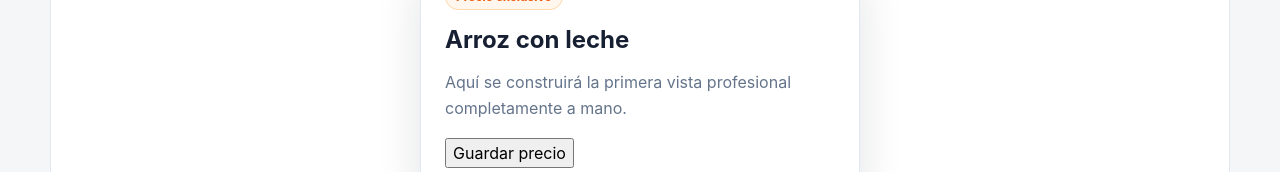
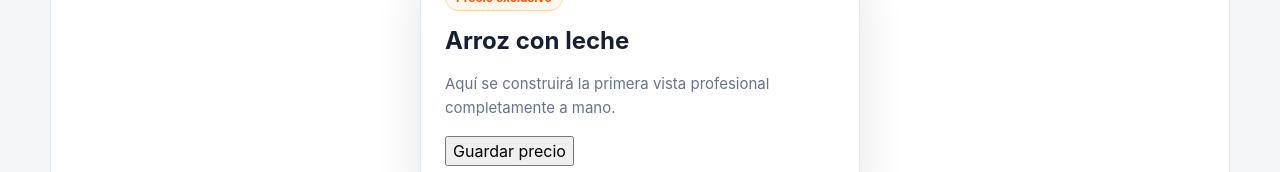
Before and after one commit to cristobalMundacaV/aplicacion-react-practica, a React (Vite) app: page / in a window 1280 px wide. Shown: the part 599-771 px from the top of the page. Built offline with nearby package versions, Linux system fonts and the light colour scheme.

Commit message:
Error de typo

```diff
--- a/src/App.css
+++ b/src/App.css
@@ -56,7 +56,7 @@
   margin: 0;
 
   color: var(--color-text-muted);
-  font: size 15px;
+  font-size: 15px;
   line-height: 1.6;
 }
 
```
